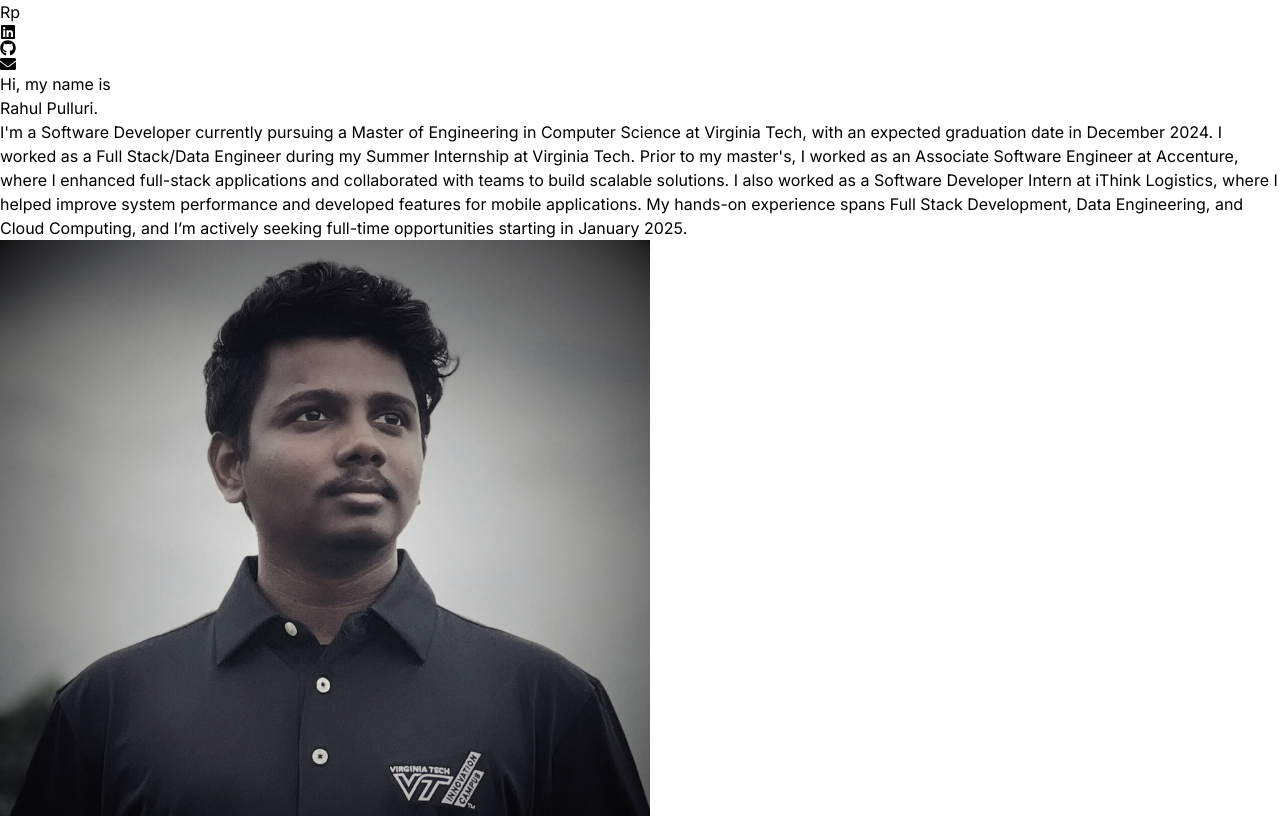
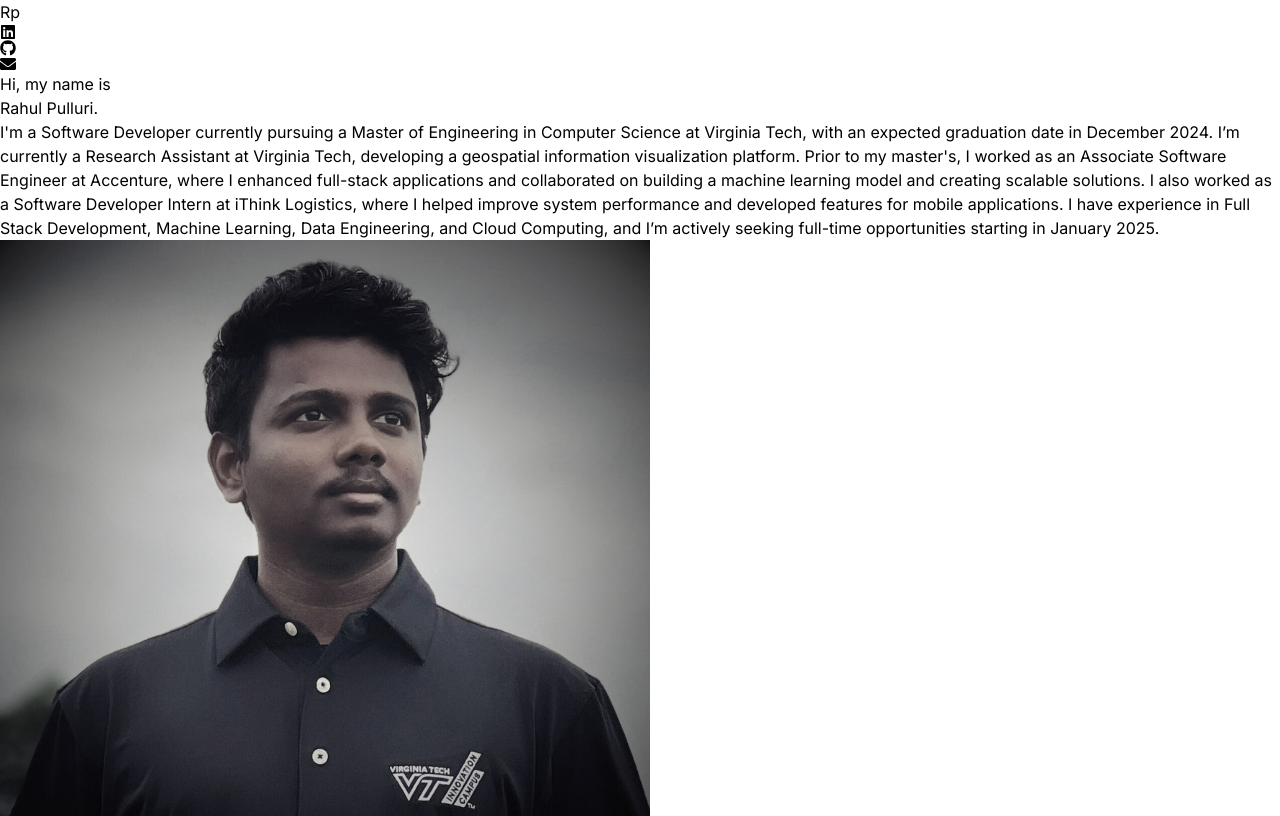
Before and after one commit to rahulpulluri/rahul-pulluri-portfolio, a React (Vite) app: page / in a window 1280 px wide. Shown: the top 816 px of the page. Built offline with nearby package versions, Linux system fonts and the light colour scheme.

Commit message:
Updated Hero.jsx

```diff
--- a/src/components/Hero.jsx
+++ b/src/components/Hero.jsx
@@ -39,7 +39,7 @@ const Hero = () => {
               animate="visible"
               className="my-2 max-w-xl py-6 font-light tracking-normal"
             >
-              I'm a <span className="font-bold text-transparent bg-clip-text bg-gradient-to-r from-pink-300 via-slate-500 to-purple-500">Software Developer</span> currently pursuing a Master of Engineering in Computer Science at <span className="font-bold text-transparent bg-clip-text bg-gradient-to-r from-pink-300 via-slate-500 to-purple-500">Virginia Tech</span>, with an expected graduation date in December 2024. I worked as a Full Stack/Data Engineer during my Summer Internship at Virginia Tech. Prior to my master's, I worked as an Associate Software Engineer at Accenture, where I enhanced full-stack applications and collaborated with teams to build scalable solutions. I also worked as a Software Developer Intern at iThink Logistics, where I helped improve system performance and developed features for mobile applications. My hands-on experience spans Full Stack Development, Data Engineering, and Cloud Computing, and I’m actively seeking full-time opportunities starting in January 2025.
+              I'm a <span className="font-bold text-transparent bg-clip-text bg-gradient-to-r from-pink-300 via-slate-500 to-purple-500">Software Developer</span> currently pursuing a Master of Engineering in Computer Science at <span className="font-bold text-transparent bg-clip-text bg-gradient-to-r from-pink-300 via-slate-500 to-purple-500">Virginia Tech</span>, with an expected graduation date in December 2024. I’m currently a Research Assistant at Virginia Tech, developing a geospatial information visualization platform. Prior to my master's, I worked as an Associate Software Engineer at Accenture, where I enhanced full-stack applications and collaborated on building a machine learning model and creating scalable solutions. I also worked as a Software Developer Intern at iThink Logistics, where I helped improve system performance and developed features for mobile applications. I have experience in Full Stack Development, Machine Learning, Data Engineering, and Cloud Computing, and I’m actively seeking full-time opportunities starting in January 2025.
             </motion.p>
           </div>
         </div>
```
